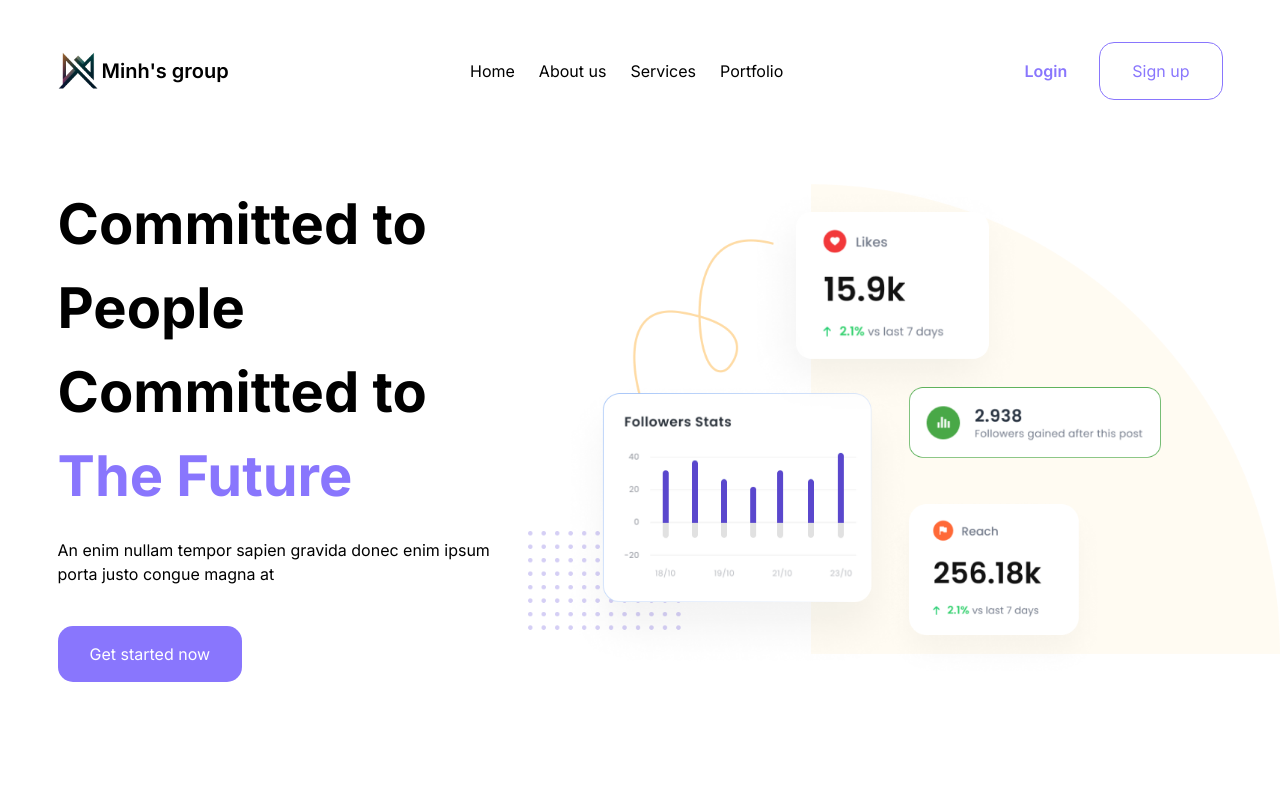
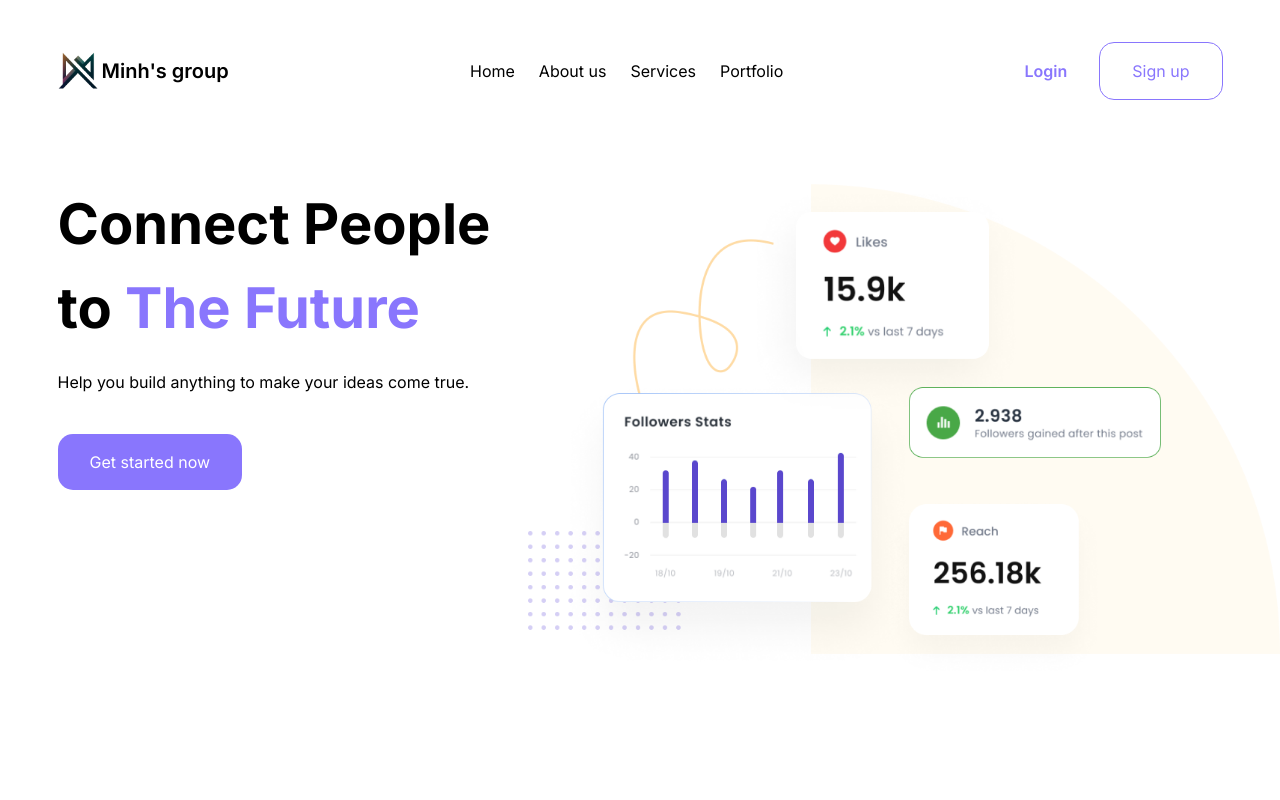
Before and after one commit to nguyennhatminh-mgr/main-nguyennhatminh-com, a Next.js app: page / in a window 1280 px wide. Shown: the top 800 px of the page. Built offline with nearby package versions, Linux system fonts and the light colour scheme.

Commit message:
feat: Update meta tags

```diff
--- a/src/app/layout.tsx
+++ b/src/app/layout.tsx
@@ -2,11 +2,18 @@ import type { Metadata } from "next";
 import { Inter } from "next/font/google";
 import "./globals.css";
 
+import CardScreensImage from "@/images/card_screens.png";
+
 const inter = Inter({ subsets: ["latin"] });
 
 export const metadata: Metadata = {
-  title: "Minh's home page",
-  description: "Follow to view more information",
+  title: "Connect people to the future",
+  description: "Help you build anything to make your ideas come true",
+  openGraph: {
+    title: "Connect people to the future",
+    description: "Help you build anything to make your ideas come true",
+    images: CardScreensImage.src,
+  },
 };
 
 export default function RootLayout({
--- a/src/app/page.tsx
+++ b/src/app/page.tsx
@@ -16,12 +16,10 @@ export default function Home() {
         <section className="flex justify-between mb-20 pt-10">
           <div className="w-[628px] ml-[calc((100vw-1165px)/2)]">
             <h1 className="text-[56px] font-bold mb-5">
-              Committed to People Committed to{" "}
-              <span className="text-primary">The Future</span>
+              Connect People to <span className="text-primary">The Future</span>
             </h1>
             <p className="mb-10">
-              An enim nullam tempor sapien gravida donec enim ipsum porta justo
-              congue magna at
+              Help you build anything to make your ideas come true.
             </p>
             <Button>Get started now</Button>
           </div>
```
